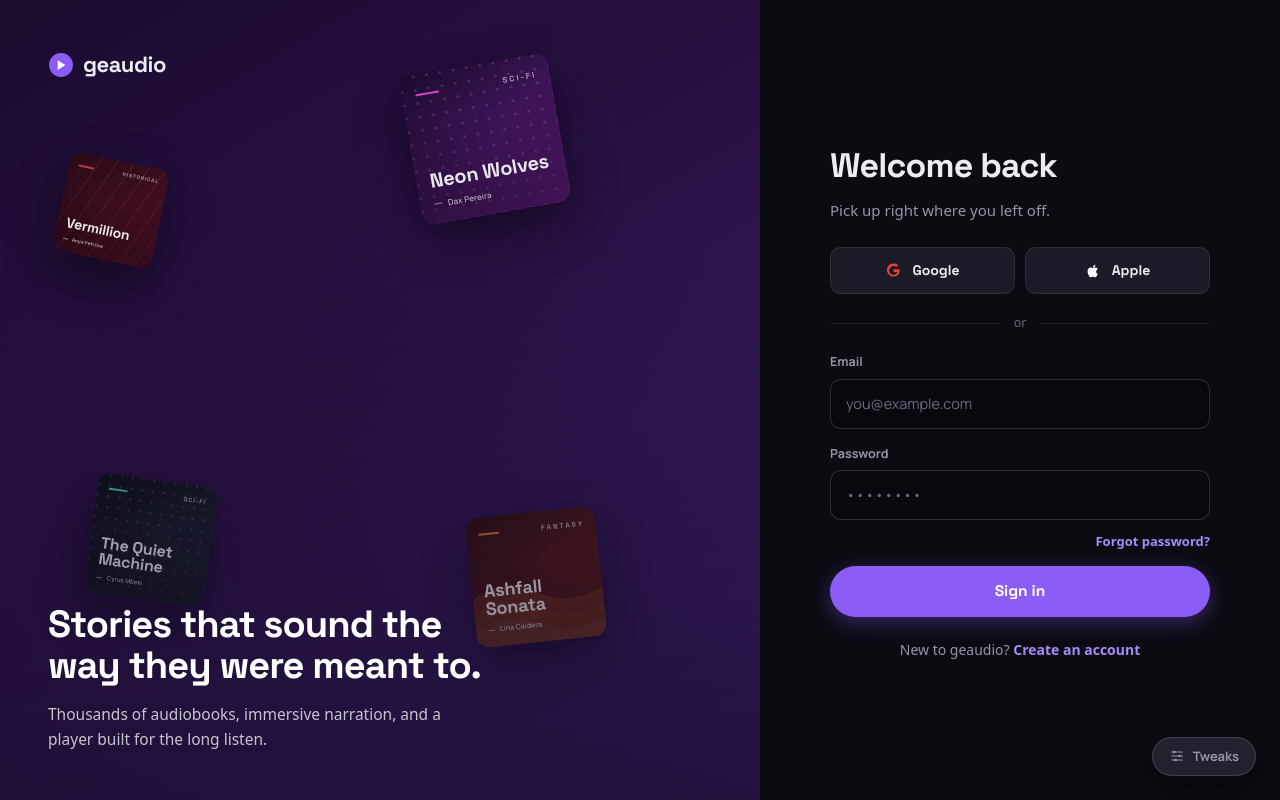
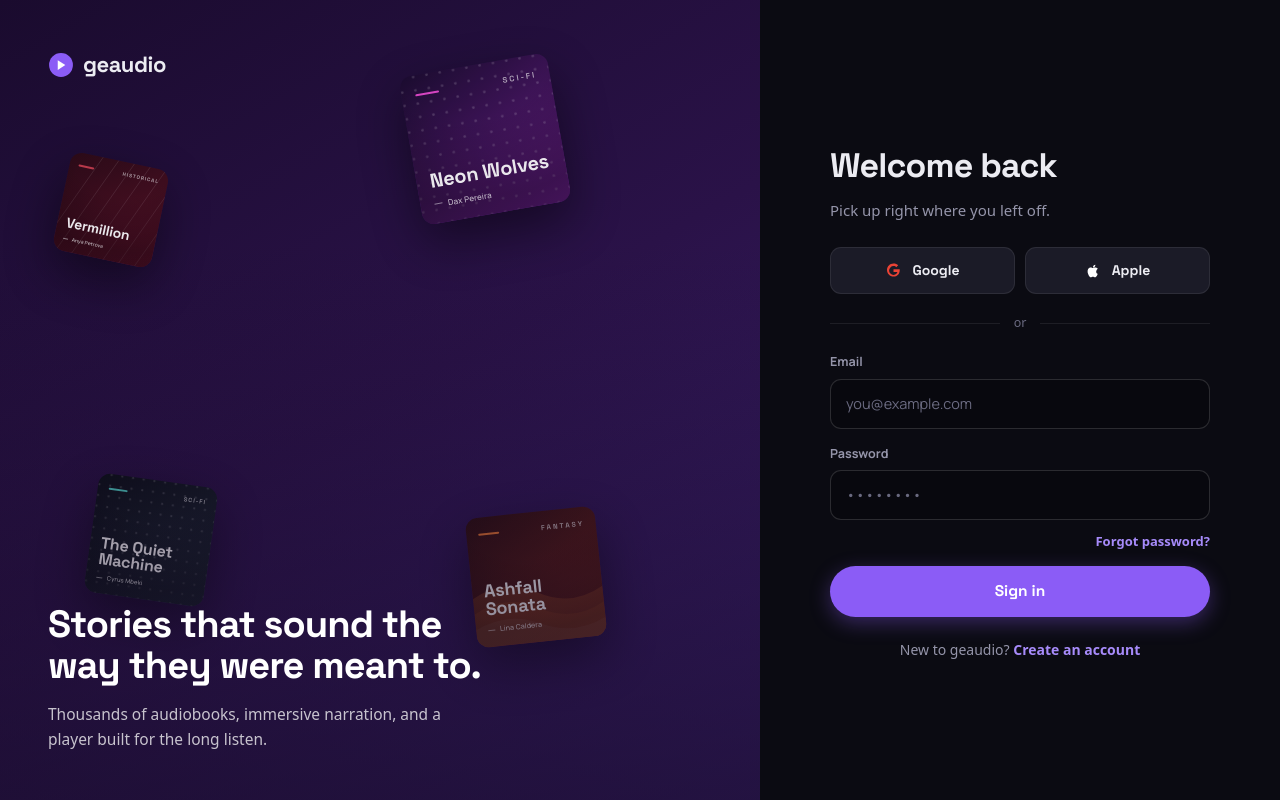
Before and after one commit to akalandazz/geoaudiobooks, a Next.js app in the folder frontend/webapp/: page / in a window 1280 px wide. Built offline with nearby package versions, Linux system fonts and the light colour scheme.

Commit message:
remove tweaks

```diff
--- a/frontend/webapp/app/components/App.tsx
+++ b/frontend/webapp/app/components/App.tsx
@@ -1,7 +1,7 @@
 'use client'
 
-import React, { useState } from 'react'
-import { T, BASES, hexA } from './theme'
+import React from 'react'
+import { T } from './theme'
 import { AppProvider, useApp } from './AppContext'
 import { Sidebar, BottomNav, TopBar, MobileTop, MiniPlayer } from './Chrome'
 import { PlayerDesktop, PlayerMobile } from './Player'
@@ -11,80 +11,6 @@ import { Search } from './Search'
 import { Detail } from './Detail'
 import { Cart, Checkout, Confirm } from './Commerce'
 import { Library, Profile, Settings } from './Account'
-
-// ── Tweaks panel ──
-function TweaksPanel() {
-  const app = useApp()
-  const [open, setOpen] = useState(false)
-  const tw = app.tweaks
-
-  const ACCENT_OPTIONS: [string, string][] = [
-    ['#8B5CF6', '#A78BFA'],
-    ['#22D3EE', '#67E8F9'],
-    ['#34D399', '#6EE7B7'],
-    ['#F43F5E', '#FB7185'],
-    ['#E0A458', '#EFC07A'],
-  ]
-
-  return (
-    <>
-      <button onClick={() => setOpen(o => !o)} style={{
-        position: 'fixed', bottom: 24, right: 24, zIndex: 100,
-        background: T.elev2, border: '1px solid ' + T.line2,
-        borderRadius: 99, padding: '9px 16px', cursor: 'pointer',
-        color: T.mut, fontFamily: T.body, fontWeight: 700, fontSize: 13,
-        display: 'flex', alignItems: 'center', gap: 8, boxShadow: T.shadow,
-      }}>
-        <svg width={16} height={16} viewBox="0 0 24 24" fill="none" stroke="currentColor" strokeWidth="1.7" strokeLinecap="round" strokeLinejoin="round">
-          <path d="M4 6h16M4 12h16M4 18h16" />
-          <circle cx="8" cy="6" r="2" fill="currentColor" stroke="none" />
-          <circle cx="16" cy="12" r="2" fill="currentColor" stroke="none" />
-          <circle cx="10" cy="18" r="2" fill="currentColor" stroke="none" />
-        </svg>
-        Tweaks
-      </button>
-      {open && (
-        <>
-          <div onClick={() => setOpen(false)} style={{ position: 'fixed', inset: 0, zIndex: 98 }} />
-          <div style={{
-            position: 'fixed', bottom: 72, right: 24, zIndex: 99,
-            background: T.elev, border: '1px solid ' + T.line2, borderRadius: 16,
-            padding: 20, boxShadow: T.shadow, minWidth: 240,
-          }}>
-            <div style={{ fontFamily: T.disp, fontWeight: 700, fontSize: 14, color: T.text, marginBottom: 16 }}>Tweaks</div>
-            {/* Accent */}
-            <div style={{ marginBottom: 16 }}>
-              <div style={{ fontSize: 11.5, fontWeight: 700, letterSpacing: '0.08em', textTransform: 'uppercase', color: T.mut, marginBottom: 10 }}>Accent</div>
-              <div style={{ display: 'flex', gap: 8 }}>
-                {ACCENT_OPTIONS.map(([a, a2]) => (
-                  <div key={a} onClick={() => app.setTweak('accent', [a, a2])} style={{ width: 26, height: 26, borderRadius: 13, background: a, cursor: 'pointer', boxShadow: tw.accent[0] === a ? `0 0 0 2px ${T.bg}, 0 0 0 4px ${a}` : 'none', transition: 'box-shadow .15s' }} />
-                ))}
-              </div>
-            </div>
-            {/* Background */}
-            <div style={{ marginBottom: 16 }}>
-              <div style={{ fontSize: 11.5, fontWeight: 700, letterSpacing: '0.08em', textTransform: 'uppercase', color: T.mut, marginBottom: 10 }}>Background</div>
-              <div style={{ display: 'flex', gap: 6 }}>
-                {Object.keys(BASES).map(k => (
-                  <button key={k} onClick={() => app.setTweak('base', k)} style={{ padding: '6px 10px', borderRadius: 7, border: '1.5px solid ' + (tw.base === k ? T.accent : T.line), background: 'transparent', color: tw.base === k ? T.accent2 : T.mut, fontFamily: T.body, fontWeight: 700, fontSize: 12, cursor: 'pointer' }}>{k}</button>
-                ))}
-              </div>
-            </div>
-            {/* Font */}
-            <div>
-              <div style={{ fontSize: 11.5, fontWeight: 700, letterSpacing: '0.08em', textTransform: 'uppercase', color: T.mut, marginBottom: 10 }}>Display font</div>
-              <div style={{ display: 'flex', gap: 6, flexWrap: 'wrap' }}>
-                {['Space Grotesk', 'Sora', 'Outfit'].map(f => (
-                  <button key={f} onClick={() => app.setTweak('displayFont', f)} style={{ padding: '6px 10px', borderRadius: 7, border: '1.5px solid ' + (tw.displayFont === f ? T.accent : T.line), background: 'transparent', color: tw.displayFont === f ? T.accent2 : T.mut, fontFamily: T.body, fontWeight: 700, fontSize: 12, cursor: 'pointer' }}>{f}</button>
-                ))}
-              </div>
-            </div>
-          </div>
-        </>
-      )}
-    </>
-  )
-}
 
 // ── Screen router ──
 const SCREENS: Record<string, React.ComponentType> = {
@@ -97,25 +23,10 @@ const SCREENS: Record<string, React.ComponentType> = {
 function Shell() {
   const app = useApp()
 
-  // Apply tweaks to theme tokens
-  const tw = app.tweaks
-  T.accent = tw.accent[0]
-  T.accent2 = tw.accent[1]
-  T.accentDim = hexA(tw.accent[0], 0.16)
-  const base = BASES[tw.base] || BASES.Indigo
-  T.bg = base[0]; T.bg2 = base[1]
-  const fontMap: Record<string, string> = {
-    'Space Grotesk': "var(--font-display, 'Space Grotesk'), sans-serif",
-    'Sora': "var(--font-sora, 'Sora'), sans-serif",
-    'Outfit': "var(--font-outfit, 'Outfit'), sans-serif",
-  }
-  T.disp = fontMap[tw.displayFont] || fontMap['Space Grotesk']
-
   if (!app.authed) {
     return (
       <div style={{ position: 'relative', height: '100vh', background: T.bg }}>
         <Auth />
-        <TweaksPanel />
       </div>
     )
   }
@@ -145,7 +56,6 @@ function Shell() {
       {app.playerOpen && app.nowPlaying && (
         mobile ? <PlayerMobile /> : <PlayerDesktop />
       )}
-      <TweaksPanel />
     </div>
   )
 }
--- a/frontend/webapp/app/components/AppContext.tsx
+++ b/frontend/webapp/app/components/AppContext.tsx
@@ -51,8 +51,6 @@ export interface AppState {
   continueBooks: Book[];
   signIn: () => void;
   signOut: () => void;
-  tweaks: { accent: [string, string]; base: string; displayFont: string };
-  setTweak: <K extends 'accent' | 'base' | 'displayFont'>(k: K, v: AppState['tweaks'][K]) => void;
 }
 
 export const AppCtx = createContext<AppState | null>(null)
@@ -65,12 +63,6 @@ const SEED = {
   wishlist: ['neon', 'glass'] as string[],
   cart: ['cobalt'] as string[],
   premium: false,
-}
-
-const TWEAK_DEFAULTS = {
-  accent: ['#8B5CF6', '#A78BFA'] as [string, string],
-  base: 'Indigo',
-  displayFont: 'Space Grotesk',
 }
 
 const SPEEDS = [0.8, 1, 1.25, 1.5, 1.75, 2]
@@ -102,9 +94,6 @@ export function AppProvider({ children, startAuthed = false, startView = 'home'
   const saved = useMemo(loadState, [])
   const init = saved || SEED
   const { mobile, w } = useResponsive()
-
-  const [tweaks, setTweaks] = useState(TWEAK_DEFAULTS)
-  const setTweak: AppState['setTweak'] = (k, v) => setTweaks(t => ({ ...t, [k]: v }))
 
   const [authed, setAuthed] = useState(startAuthed || init.authed)
   const [view, setView] = useState(startView)
@@ -230,7 +219,6 @@ export function AppProvider({ children, startAuthed = false, startView = 'home'
     cart, addToCart, removeFromCart, inCart, library, isOwned, buyNow, placeOrder, lastOrder,
     wishlist, toggleWishlist, premium, setPremium, search, setSearch,
     progress, continueBooks, signIn, signOut,
-    tweaks, setTweak,
   }
 
   return <AppCtx.Provider value={value}>{children}</AppCtx.Provider>
```
